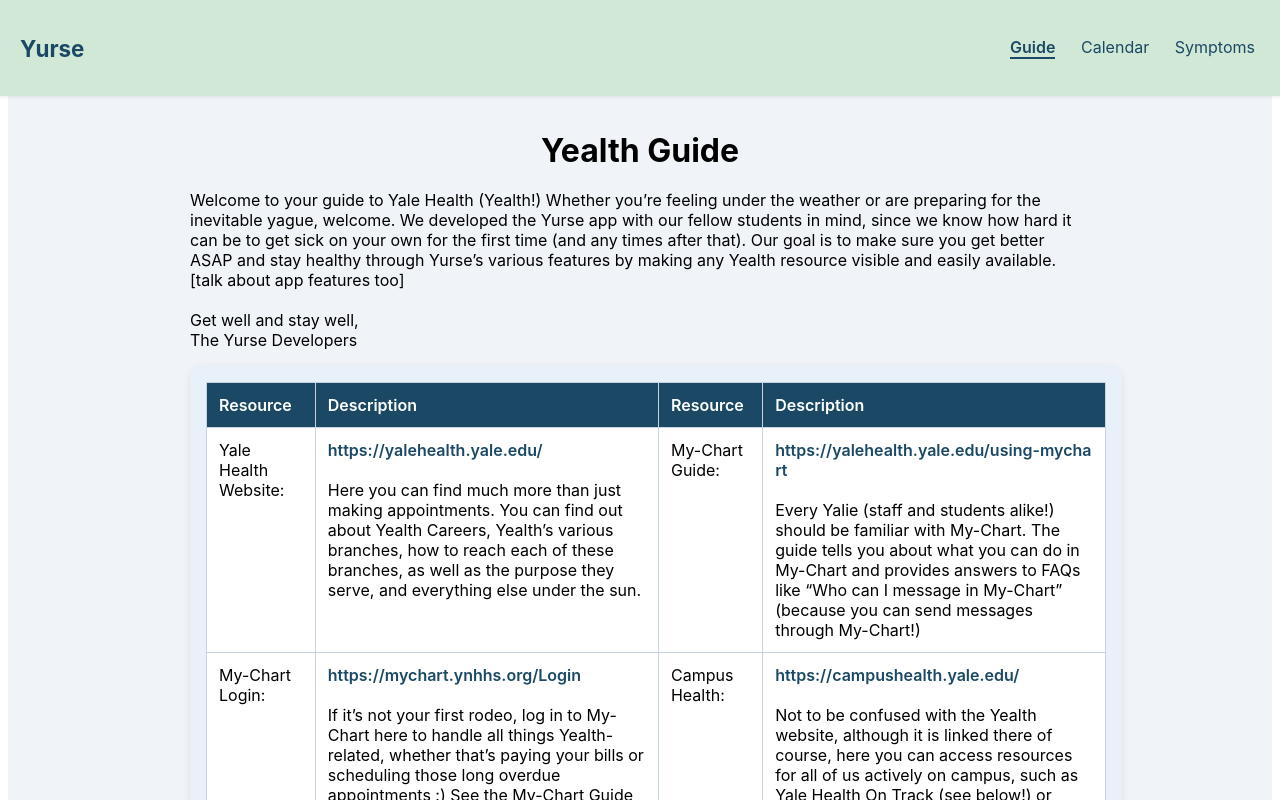
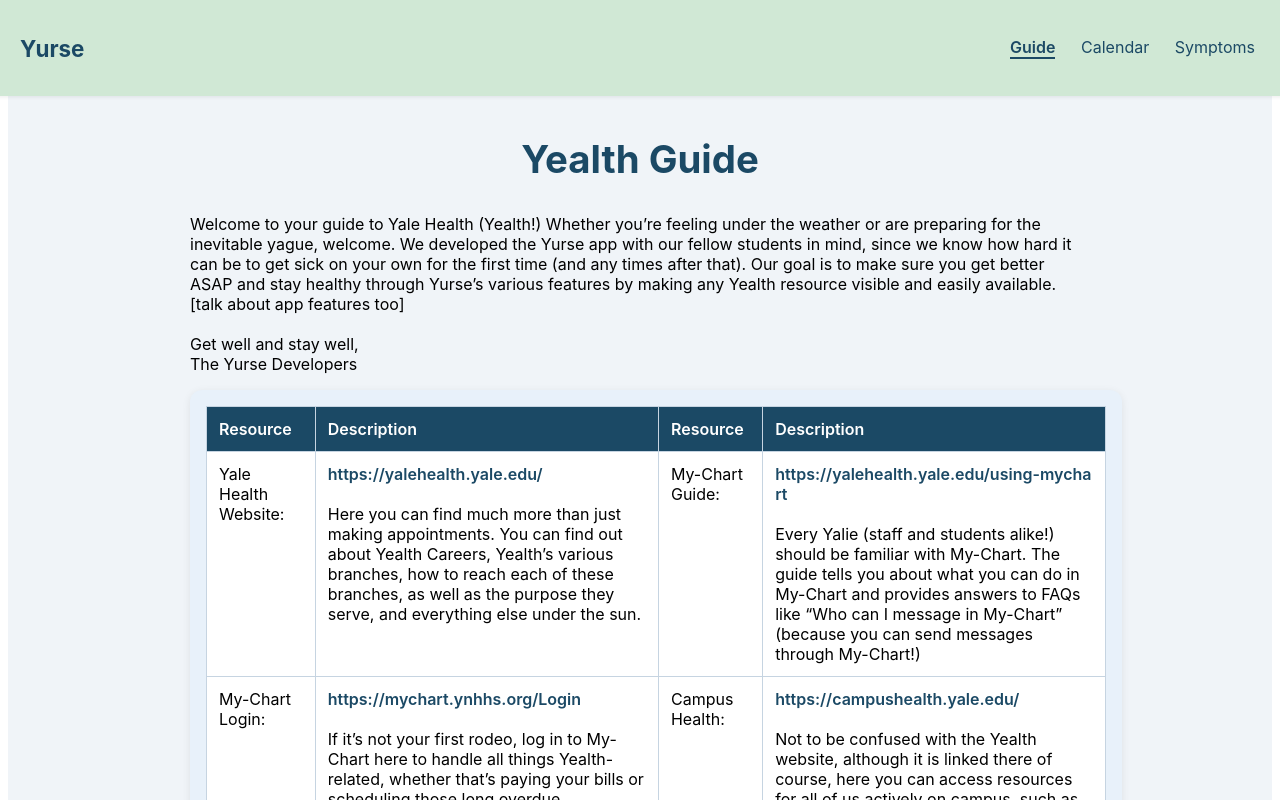
Before and after one commit to azran-09/catalystFinalProject, a React (Vite) app: page / in a window 1280 px wide. Shown: the top 800 px of the page. Built offline with nearby package versions, Linux system fonts and the light colour scheme; the HTML template or start-up script is replaced by a standard one.

Commit message:
centered heading

```diff
--- a/src/pages/YealthGuide.jsx
+++ b/src/pages/YealthGuide.jsx
@@ -3,7 +3,9 @@
 function YealthGuide() {
     return (
         <section className="guide-container">
-            <h1 className="top-heading"> Yealth Guide</h1>
+            <h1 style={{ fontSize: "2.4rem", fontWeight: "700", color: "#1B4965", textAlign:"center" }}>
+          Yealth Guide
+        </h1>
 
             <p>
                Welcome to your guide to Yale Health (Yealth!) Whether you’re feeling under the weather or are preparing for the inevitable yague, welcome. We developed the Yurse app with our fellow students in mind, since we know how hard it can be to get sick on your own for the first time (and any times after that). Our goal is to make sure you get better ASAP and stay healthy through Yurse’s various features by making any Yealth resource visible and easily available. [talk about app features too]
```
